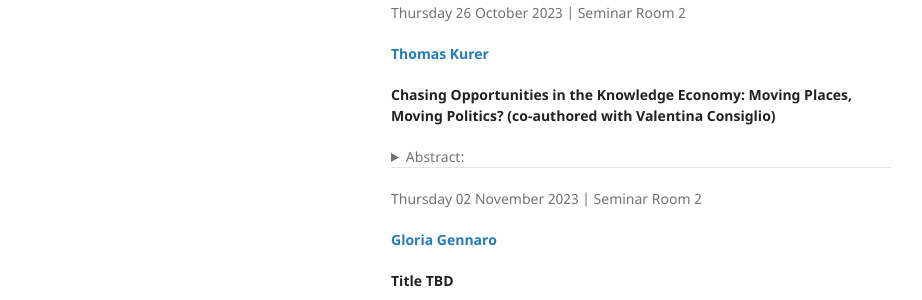
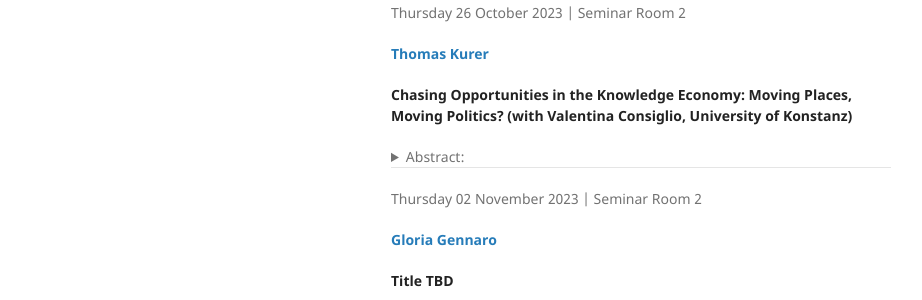
Before and after one commit to cpss-eui/cpss-eui.github.io, a Jekyll site: the page built from index.md, in a window 1280 px wide and 900 px high, scrolled down 761 px. Shown: the part 175-475 px from the top of the window, without its empty margins (179-1101 px from the left). Built offline with Jekyll 4.4.1, drawn with Linux system fonts in a browser that asks for light colours; our own code applies the rules of GitHub Pages for plain Markdown files.

Commit message:
See https://github.com/cpss-eui/comparative-politics-seminar-series/commit/68c231617e6f5d37a756d881553f6343b54053cc from refs/heads/main

```diff
--- a/index.md
+++ b/index.md
@@ -73,7 +73,7 @@ Thursday 26 October 2023 | Seminar Room 2
 </p>
 
 **Chasing Opportunities in the Knowledge Economy: Moving Places, Moving
-Politics? (co-authored with Valentina Consiglio)**
+Politics? (with Valentina Consiglio, University of Konstanz)**
 
 <details>
 <summary>Abstract:</summary>
```
Also changed, not shown: 1 other file.
